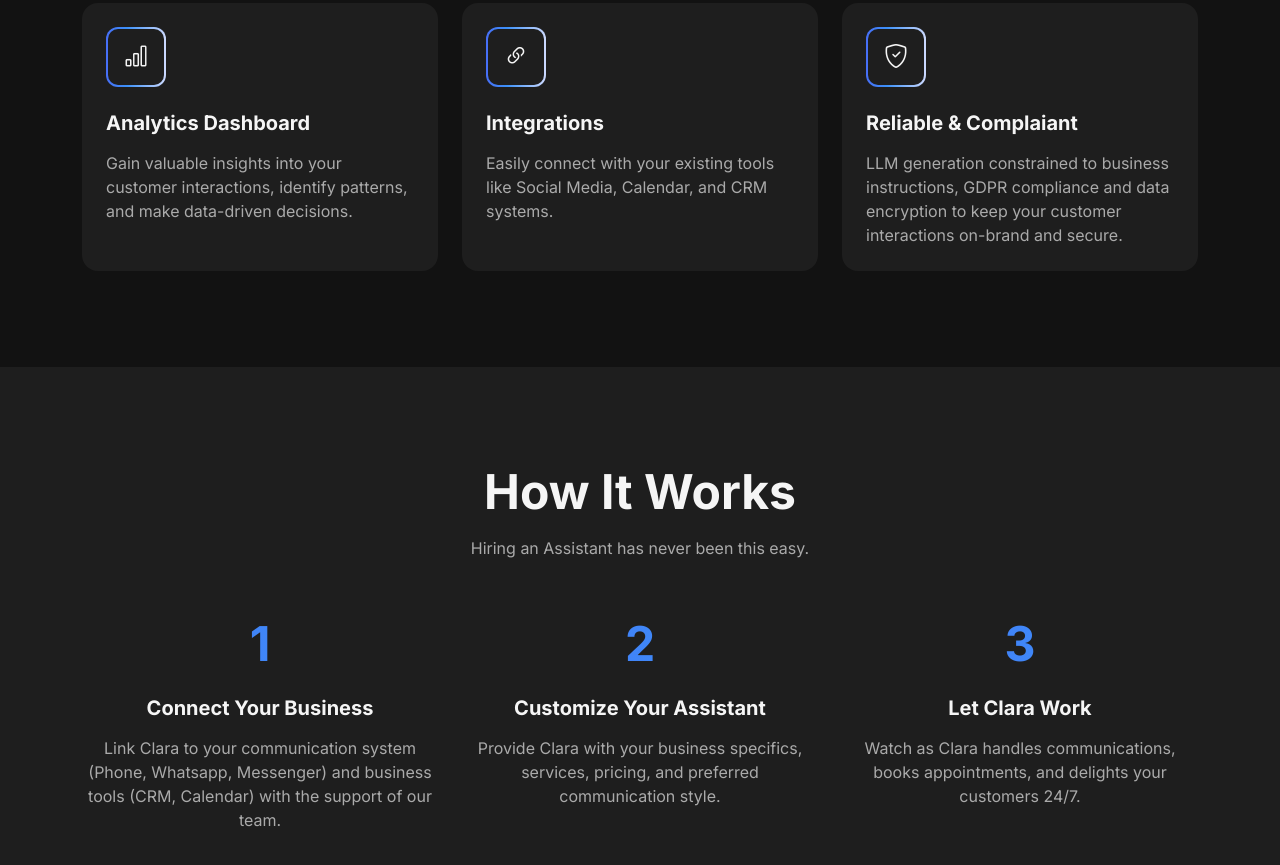
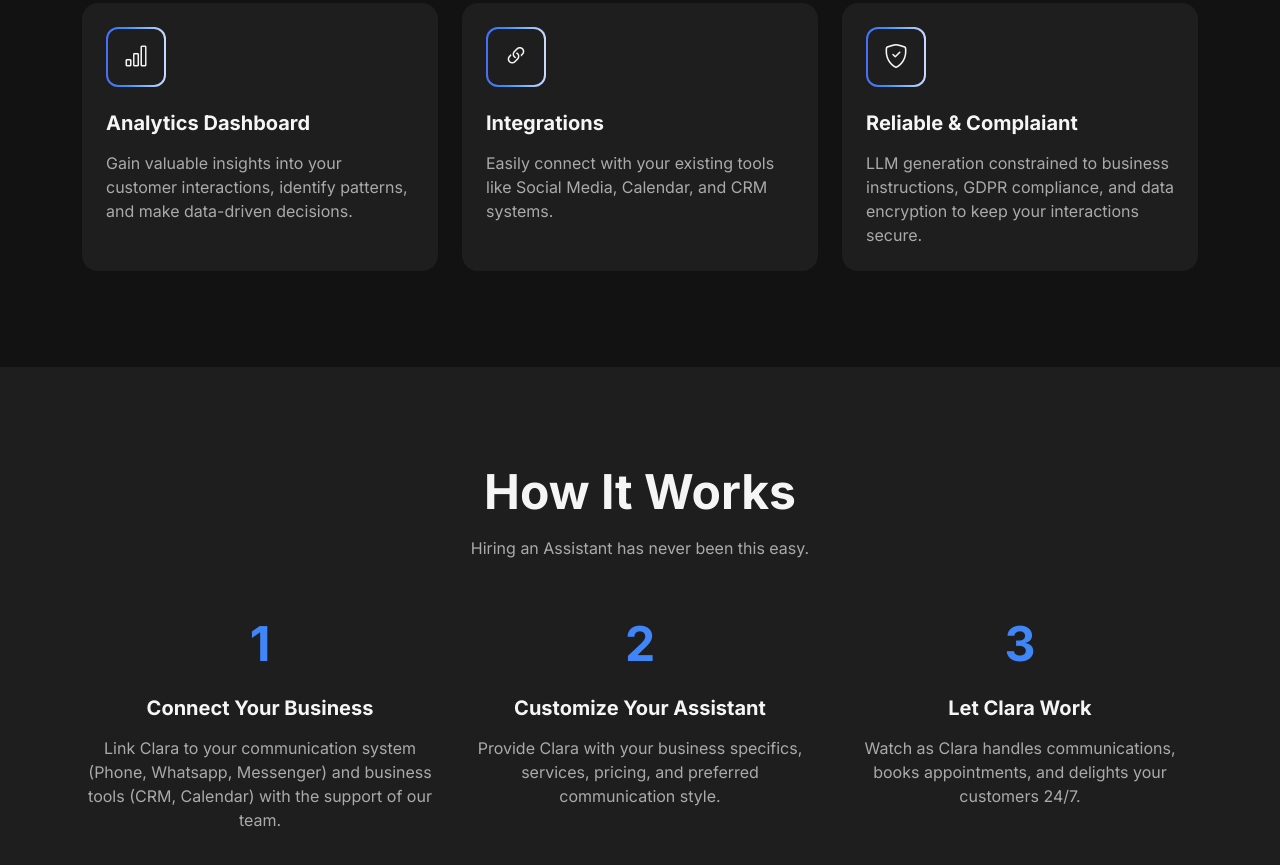
Before and after one commit to ricardocsantana/clara-homepage, a plain HTML site: page index.html in a window 1280 px wide. Shown: the part 1287-2152 px from the top of the page. Drawn offline with nearby package versions, Linux system fonts and the light colour scheme.

Commit message:
lasttday

```diff
--- a/index.html
+++ b/index.html
@@ -342,9 +342,8 @@
                             <i class="bi bi-shield-check"></i>
                         </div>
                         <h3 class="h5 fw-bold mb-3">Reliable & Complaiant</h3>
-                        <p class="text-gray mb-0">LLM generation constrained to business instructions, GDPR compliance
-                            and data encryption to
-                            keep your customer interactions on-brand and secure.</p>
+                        <p class="text-gray mb-0">LLM generation constrained to business instructions, GDPR compliance,
+                            and data encryption to keep your interactions secure.</p>
                     </div>
                 </div>
             </div>
```
